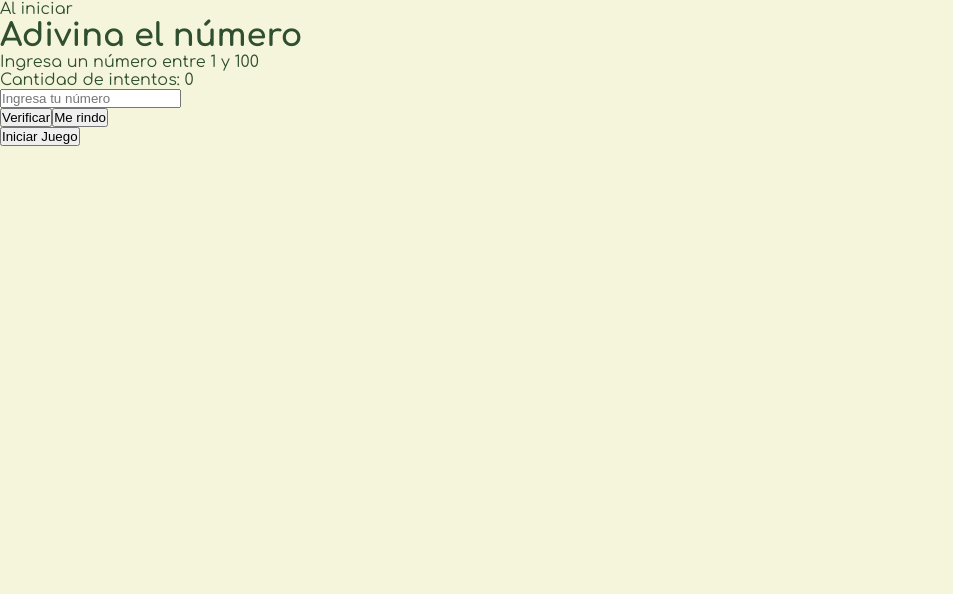
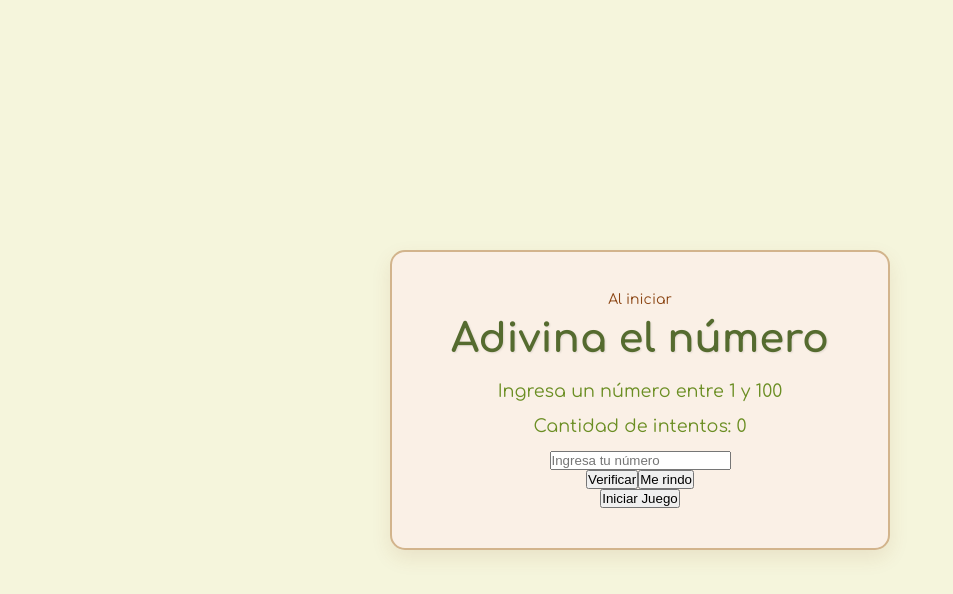
Before and after one commit to GalloMask/pv_tp4_grupo5, a React (Create React App) app: page / in a window 1280 px wide. Shown: the top 594 px of the page, without its empty margins (0-953 px from the left). Built offline with nearby package versions, Linux system fonts and the light colour scheme.

Commit message:
Implementar estilos del contenedor principal y tipografía

```diff
--- a/src/App.css
+++ b/src/App.css
@@ -10,3 +10,46 @@ body {
   color: #2F4F2F;
   min-height: 100vh;
 }
+
+.App {
+  display: flex;
+  justify-content: center;
+  align-items: center;
+  min-height: 100vh;
+  padding: 20px;
+}
+
+.container {
+  text-align: center;
+  background-color: #FAF0E6;
+  padding: 40px;
+  border-radius: 15px;
+  box-shadow: 0 8px 20px rgba(139, 69, 19, 0.1);
+  border: 2px solid #D2B48C;
+  max-width: 500px;
+  width: 100%;
+}
+
+.texto-inicio {
+  color: #8B4513;
+  font-size: 14px;
+  margin-bottom: 10px;
+  font-family: 'Comfortaa', sans-serif;
+}
+
+h1 {
+  font-family: 'Comfortaa', sans-serif;
+  font-weight: 700;
+  font-size: 2.5rem;
+  color: #556B2F;
+  margin-bottom: 20px;
+  text-shadow: 1px 1px 2px rgba(0, 0, 0, 0.1);
+}
+
+p {
+  font-family: 'Comfortaa', sans-serif;
+  font-weight: 400;
+  color: #6B8E23;
+  margin-bottom: 15px;
+  font-size: 1.1rem;
+}
```
